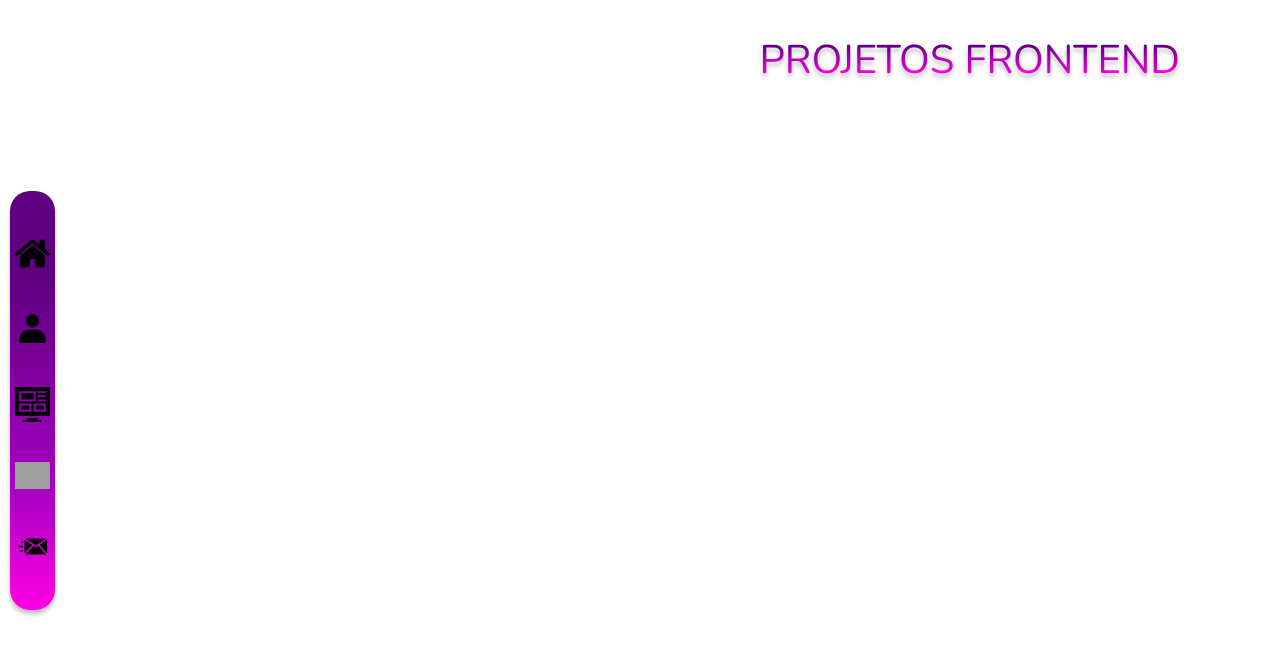
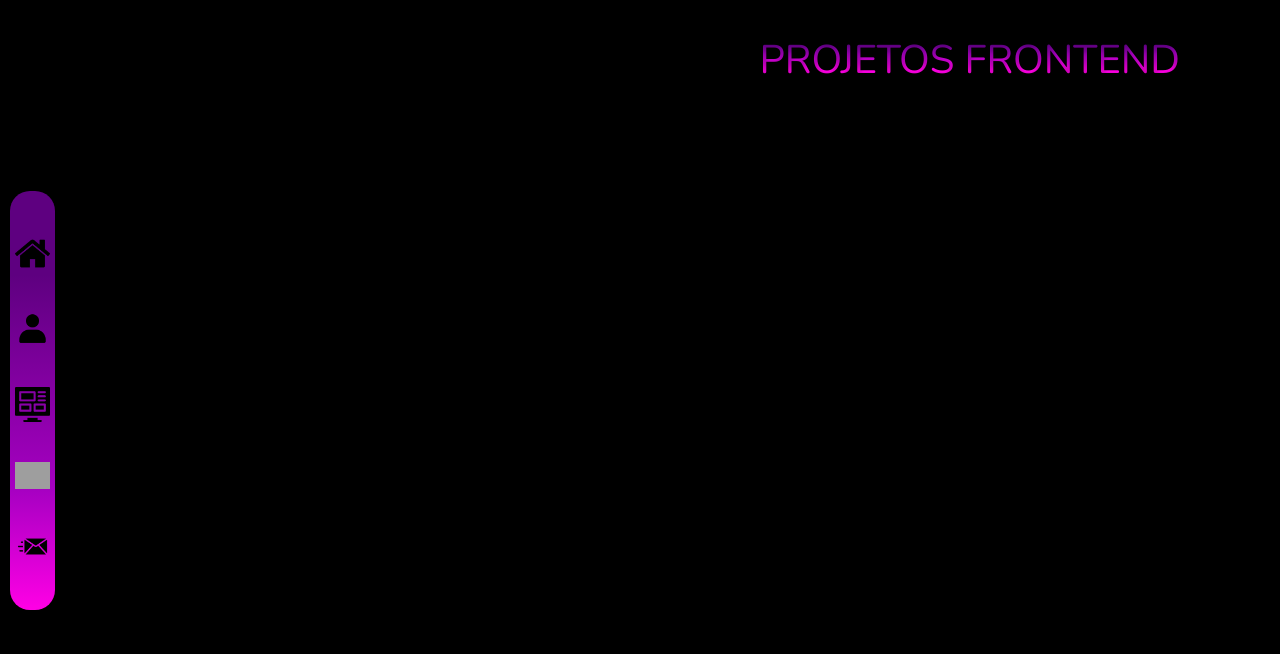
Before and after one commit to Abreupamm/portfolio-frontend, a React (Create React App) app: page /projects-frontend in a window 1280 px wide. Shown: the top 654 px of the page. Built offline with nearby package versions, Linux system fonts and the light colour scheme; grey boxes are pictures that could not be loaded.

Commit message:
feat: project front page style created

```diff
--- /dev/null
+++ b/src/CSS/frontpage.css
@@ -0,0 +1,4 @@
+.projects-page {
+  min-height: 100vh;
+  background-color: #000;
+}
--- a/src/pages/ProjectsFrontend.js
+++ b/src/pages/ProjectsFrontend.js
@@ -1,12 +1,13 @@
 import { Component } from 'react';
 import Aside from '../components/Aside';
 import Title from '../components/Title';
+import '../CSS/frontpage.css';
 
 class ProjectsFrontend extends Component {
   render() {
     const { history } = this.props;
     return (
-      <div>
+      <div className="projects-page">
         <Title title="PROJETOS FRONTEND" />
         <Aside history={history} position="left" />
       </div>
```
